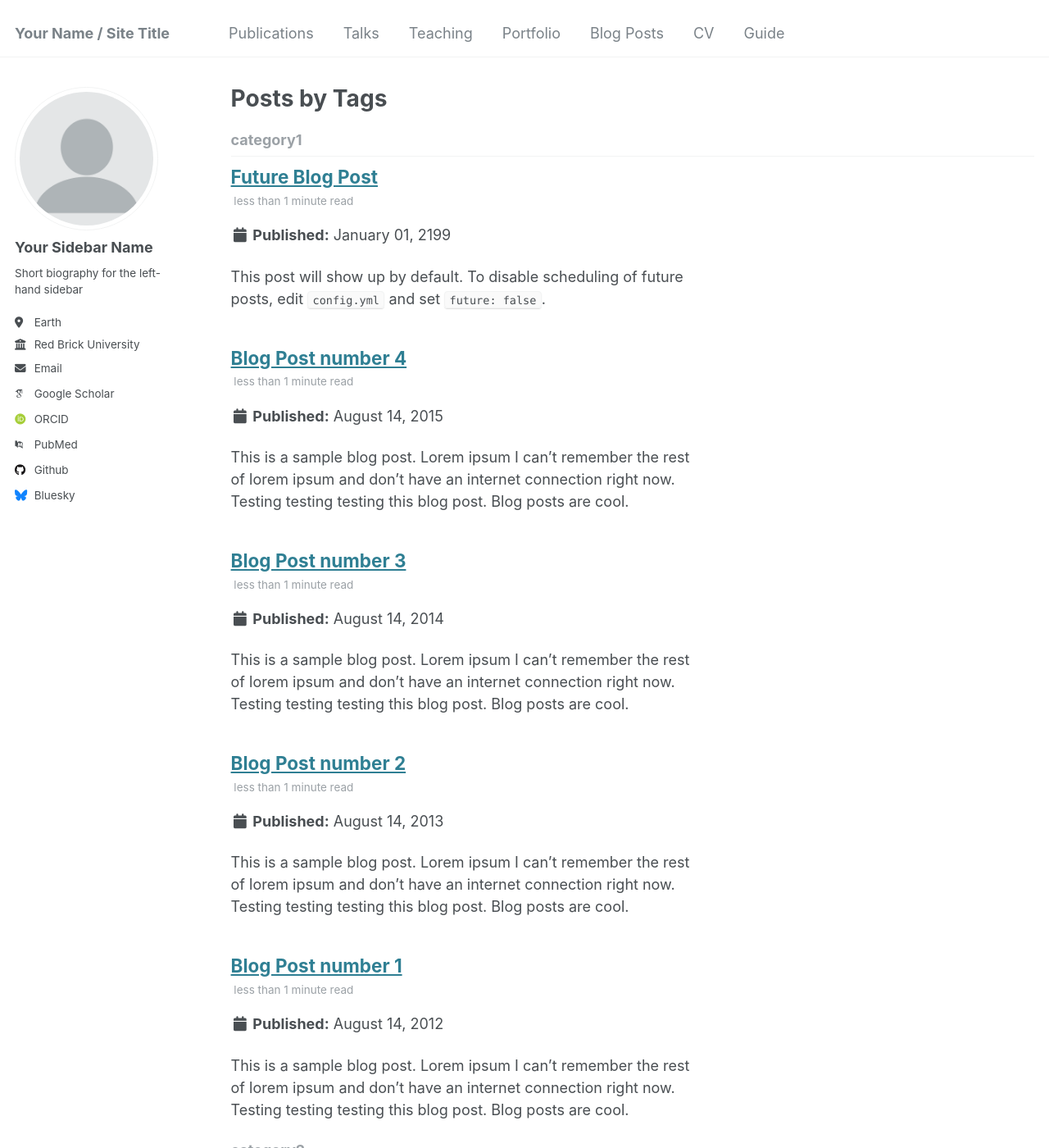
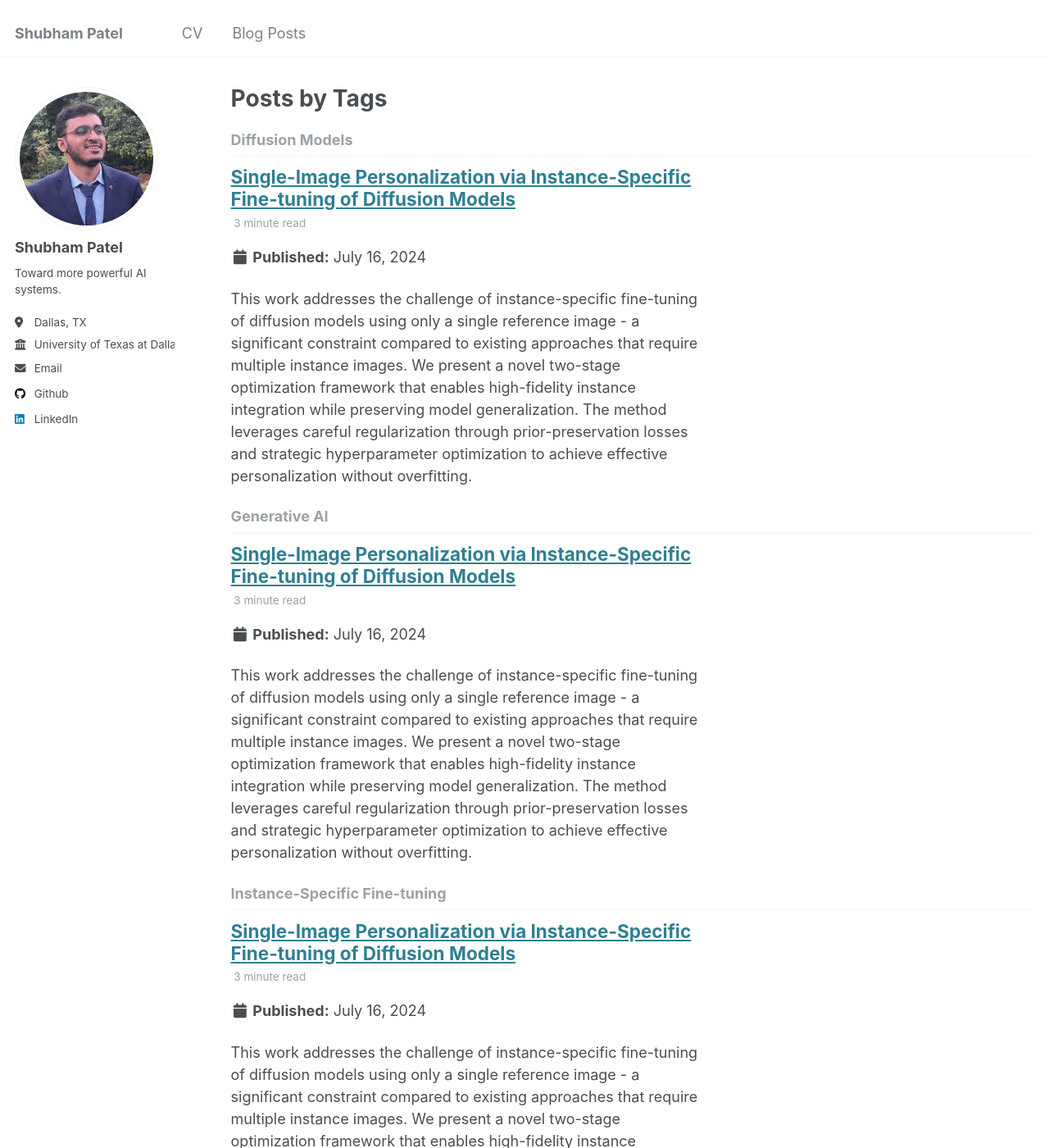
Before and after one commit to shubhampatel77/shubhampatel77.github.io, a Jekyll site: the page built from _pages/tag-archive.html, in a window 1280 px wide and 1400 px high. Shown: the whole window at 82% size. Built offline with Jekyll 4.4.1, drawn with Linux system fonts in a browser that asks for light colours; some web fonts are replaced; some of the changed text lies outside the part shown.

Commit message:
initial commit 1

```diff
--- a/_config.yml
+++ b/_config.yml
@@ -8,11 +8,11 @@
 
 # Basic Site Settings
 locale                   : "en-US"
-title                    : "Your Name / Site Title"
+title                    : "Shubham Patel"
 title_separator          : "-"
-name                     : &name "Your Name"
+name                     : &name "Shubham Patel"
 description              : &description "personal description"
-url                      : https://academicpages.github.io # the base hostname & protocol for your site e.g. "https://[your GitHub username].github.io"
+url                      : https://shubhampatel77.github.io # the base hostname & protocol for your site e.g. "https://[your GitHub username].github.io"
 baseurl                  : "" # the subpath of your site, e.g. "/blog"
 repository               : "academicpages/academicpages.github.io"
 
@@ -21,35 +21,36 @@ repository               : "academicpages/academicpages.github.io"
 #               Additional customization can be done by editing /_includes/author-profile.html
 author:
   # Biographic information
-  avatar           : "profile.png"
-  name             : "Your Sidebar Name"
+  avatar           : "shubham.jpg"
+  name             : "Shubham Patel"
   pronouns         : # example: "she/her"
-  bio              : "Short biography for the left-hand sidebar"
-  location         : "Earth"
-  employer         : "Red Brick University"
+  bio              : "Toward more powerful AI systems."
+  location         : "Dallas, TX"
+  employer         : "University of Texas at Dallas"
   uri              : # URL
-  email            : "none@example.org"
+  email            : "shubham177k@gmail.com"
+
 
   # Academic websites
-  arxiv            : # URL - Update with the correct link to your profile
-  googlescholar    : "https://scholar.google.com/citations?user=PS_CX0AAAAAJ"
-  impactstory      : # URL
-  orcid            : "http://orcid.org/yourorcidurl"
-  semantic         : # URL
-  pubmed           : "https://www.ncbi.nlm.nih.gov/pubmed/?term=john+snow"
-  researchgate     : # URL
-  scopus           : # URL
+  # arxiv            : # URL - Update with the correct link to your profile
+  # googlescholar    : "https://scholar.google.com/citations?user=PS_CX0AAAAAJ"
+  # impactstory      : # URL
+  # orcid            : "http://orcid.org/yourorcidurl"
+  # semantic         : # URL
+  # pubmed           : "https://www.ncbi.nlm.nih.gov/pubmed/?term=john+snow"
+  # researchgate     : # URL
+  # scopus           : # URL
 
   # Repositories and software development
   bitbucket        : # Username - Update with your username on the site
   codepen          : # Username
   dribbble         : # Username
-  github           : "academicpages"
+  github           : "shubhampatel77"
   kaggle           : # Username
   stackoverflow    : # User number or user number and name (i.e., use "1" or "1/jeff-atwood")
 
   # Social media
-  bluesky          : "bsky.app" # Replace this with you Bluesky username
+  # bluesky          : "bsky.app" # Replace this with you Bluesky username
   facebook         : # Username
   flickr           : # Username
   foursquare       : # Username
@@ -58,7 +59,7 @@ author:
   keybase          : # Username
   instagram        : # Username
   lastfm           : # Username
-  linkedin         : # Username
+  linkedin         : "shubham-patel-80203a219"
   mastodon         : # URL
   medium           : # URL
   pinterest        : # Username
--- a/_includes/author-profile.html
+++ b/_includes/author-profile.html
@@ -73,9 +73,13 @@
       {% if author.dribbble %}
         <li><a href="https://dribbble.com/{{ author.dribbble }}"><i class="fab fa-fw fa-dribbble icon-pad-right" aria-hidden="true"></i>Dribbble</a></li>
       {% endif %}
+
+      <!-- modified to open in new tab   -->
       {% if author.github %}
-        <li><a href="https://github.com/{{ author.github }}"><i class="fab fa-fw fa-github icon-pad-right" aria-hidden="true"></i>Github</a></li>
+        <li><a href="https://github.com/{{ author.github }}" target="_blank" rel="noopener noreferrer">
+            <i class="fab fa-fw fa-github icon-pad-right" aria-hidden="true"></i>Github</a></li>
       {% endif %}
+
       {% if author.kaggle %}
         <li><a href="https://kaggle.com/{{ author.kaggle }}"><i class="fab fa-fw fa-kaggle icon-pad-right" aria-hidden="true"></i>Kaggle</a></li>
       {% endif %}
@@ -111,9 +115,13 @@
       {% if author.lastfm %}
         <li><a href="https://last.fm/user/{{ author.lastfm }}"><i class="fab fa-fw fa-lastfm icon-pad-right" aria-hidden="true"></i>Last.fm</a></li>
       {% endif %}
+
+      <!-- modified to open in new tab   -->
       {% if author.linkedin %}
-        <li><a href="https://www.linkedin.com/in/{{ author.linkedin }}"><i class="fab fa-fw fa-linkedin icon-pad-right" aria-hidden="true"></i>LinkedIn</a></li>
+        <li><a href="https://www.linkedin.com/in/{{ author.linkedin }}" target="_blank" rel="noopener noreferrer">
+            <i class="fab fa-fw fa-linkedin icon-pad-right" aria-hidden="true"></i>LinkedIn</a></li>
       {% endif %}
+
       {% if author.mastodon %}
         <li><a href="{{ author.mastodon }}"><i class="fab fa-fw fa-mastodon icon-pad-right" aria-hidden="true"></i>Mastodon</a></li>
       {% endif %}
--- a/_posts/2012-08-14-blog-post-1.md
+++ /dev/null
@@ -1,20 +0,0 @@
----
-title: 'Blog Post number 1'
-date: 2012-08-14
-permalink: /posts/2012/08/blog-post-1/
-tags:
-  - cool posts
-  - category1
-  - category2
----
-
-This is a sample blog post. Lorem ipsum I can't remember the rest of lorem ipsum and don't have an internet connection right now. Testing testing testing this blog post. Blog posts are cool.
-
-Headings are cool
-======
-
-You can have many headings
-======
-
-Aren't headings cool?
-------
--- a/_posts/2013-08-14-blog-post-2.md
+++ /dev/null
@@ -1,20 +0,0 @@
----
-title: 'Blog Post number 2'
-date: 2013-08-14
-permalink: /posts/2013/08/blog-post-2/
-tags:
-  - cool posts
-  - category1
-  - category2
----
-
-This is a sample blog post. Lorem ipsum I can't remember the rest of lorem ipsum and don't have an internet connection right now. Testing testing testing this blog post. Blog posts are cool.
-
-Headings are cool
-======
-
-You can have many headings
-======
-
-Aren't headings cool?
-------
--- a/_posts/2014-08-14-blog-post-3.md
+++ /dev/null
@@ -1,20 +0,0 @@
----
-title: 'Blog Post number 3'
-date: 2014-08-14
-permalink: /posts/2014/08/blog-post-3/
-tags:
-  - cool posts
-  - category1
-  - category2
----
-
-This is a sample blog post. Lorem ipsum I can't remember the rest of lorem ipsum and don't have an internet connection right now. Testing testing testing this blog post. Blog posts are cool.
-
-Headings are cool
-======
-
-You can have many headings
-======
-
-Aren't headings cool?
-------
--- /dev/null
+++ b/_posts/2024-07-16-blog-post-1.md
@@ -0,0 +1,89 @@
+---
+title: 'Single-Image Personalization via Instance-Specific Fine-tuning of Diffusion Models'
+date: 2024-07-16
+permalink: /posts/2024/07/blog-post-1/
+tags:
+  - Diffusion Models
+  - Instance-Specific Fine-tuning
+  - Generative AI
+---
+
+This work addresses the challenge of instance-specific fine-tuning of diffusion models using only a single reference image - a significant constraint compared to existing approaches that require multiple instance images. We present a novel two-stage optimization framework that enables high-fidelity instance integration while preserving model generalization. The method leverages careful regularization through prior-preservation losses and strategic hyperparameter optimization to achieve effective personalization without overfitting.
+
+## Background: Diffusion Models
+
+Our approach builds on Denoising Diffusion Probabilistic Models (DDPMs), which learn to reverse a gradual noising process. The forward process applies Gaussian noise over timesteps t according to:
+
+$$ q(x_t | x_{t-1}) = \mathcal{N}(x_t; \sqrt{1 - \beta_t} x_{t-1}, \beta_t I) $$
+
+where \\(\beta_t\\) controls the noise schedule. The reverse process learns to denoise through:
+
+$$p_\theta(x_{t-1} | x_t) = \mathcal{N}(x_{t-1}; \mu_\theta(x_t, t), \Sigma_\theta(x_t, t))$$
+
+with learned parameters \\(\mu_\theta\\) and \\(\Sigma_\theta\\) predicting the mean and variance of each denoising step.
+
+## Single-Image Personalization
+
+While existing approaches like DreamBooth require 3-5 instance images for effective fine-tuning, we demonstrate that careful optimization can achieve comparable results with a single reference image. Our method binds unique identifier tokens to both target scenes and instance subjects, enabling controlled generation through text prompts.
+
+The key challenge lies in preventing overfitting while capturing sufficient instance-specific details. Initial experiments revealed that precise learning rate scheduling and step count optimization are crucial for maintaining this balance.
+
+## Methodology
+
+Our approach consists of two primary stages:
+
+### Stage I: Target Scene Optimization
+
+The first stage fine-tunes the model on the target scene using a combination of instance-specific and prior-preservation losses:
+
+$$ L_{\text{target}} = \mathbb{E}_{(x,c),\epsilon \sim \mathcal{N}(0,1),t} \left[ \| \epsilon - \epsilon_\theta(z_t, t, \tau_\theta(c)) \|_2^2 \right] + \lambda \mathbb{E}_{(x_{\text{pr}}, c_{\text{pr}}),\epsilon \sim \mathcal{N}(0,1),t} \left[ \| \epsilon - \epsilon_\theta(z_{\text{pr}}, t, \tau_\theta(c_{\text{pr}})) \|_2^2 \right] $$
+
+where \\(\epsilon\\) represents the noise vector, \\(z_t\\) is the latent encoding at timestep t, and \\(\tau_\theta(c)\\) and \\(\tau_\theta(c_{\text{pr}})\\) encode instance-specific and general content respectively.
+
+### Stage II: Instance Integration
+
+The second stage optimizes for instance-specific token binding while preserving the scene composition capabilities developed in Stage I. The loss function maintains the same structure but focuses on instance-specific features.
+
+![Method](/images/method.png)
+
+## Experimental Validation
+
+We evaluated our method using a diverse dataset of eight image pairs, comprising various target scenes and instance types. Each pair represents a distinct combination of scene complexity and instance characteristics, allowing comprehensive assessment of the method's generalization capabilities.
+
+### Results and Analysis
+
+![Generated Images](/images/results.png)
+
+Quantitative evaluation employed two primary metrics:
+1. Learned Perceptual Image Patch Similarity (LPIPS) for assessing perceptual quality
+2. CLIP-T scores for measuring semantic consistency
+
+Results demonstrate effective instance integration across various scene-instance combinations, with particularly strong performance on inanimate objects and structured scenes. Complex instances like human faces exhibited higher sensitivity to hyperparameter selection.
+
+### Hyperparameter Optimization
+
+Critical hyperparameters include:
+- Learning rate schedules for both stages
+- Training step counts
+- Prior-preservation loss weights
+
+Optimal settings varied based on instance complexity, with inanimate objects generally permitting more aggressive optimization compared to organic subjects.
+
+## Implementation Details
+
+All experiments were conducted on a single A6000 GPU. The implementation leverages custom training loops for fine-grained control over the optimization process. Model architectures and base weights remain consistent across experiments, with variations only in training hyperparameters.
+
+## Limitations and Future Work
+
+While the current approach demonstrates promising results, several limitations warrant further investigation:
+1. Limited instance diversity due to single-image constraints
+2. Imperfect fidelity in complex instance-scene combinations
+3. Sensitivity to hyperparameter selection
+
+Future work will explore the SINE framework's patch-based fine-tuning approach, which decouples pixel positions from semantic concepts. Additionally, investigating alternative regularization strategies and adaptive hyperparameter selection methods may further improve robustness.
+
+## Conclusion
+
+This work demonstrates the feasibility of single-image personalization in diffusion models through careful optimization and regularization. While challenges remain in achieving perfect fidelity for complex instances, the proposed method significantly reduces the data requirements for personalized image generation while maintaining generation quality.
+
+For implementation details and full experimental results, please refer to the complete [technical report](/files/CS_6384_Project_Final_Report.pdf).
--- a/_posts/2199-01-01-future-post.md
+++ /dev/null
@@ -1,11 +0,0 @@
----
-title: 'Future Blog Post'
-date: 2199-01-01
-permalink: /posts/2012/08/blog-post-4/
-tags:
-  - cool posts
-  - category1
-  - category2
----
-
-This post will show up by default. To disable scheduling of future posts, edit `config.yml` and set `future: false`.
```
Also changed, not shown: _data/navigation.yml (+13 -13 lines), _pages/about.md (+14 -31 lines), _posts/2015-08-14-blog-post-4.md (deleted, +0 -20 lines), images/method.png (added), images/shubham.jpg (added), 4 other files.
